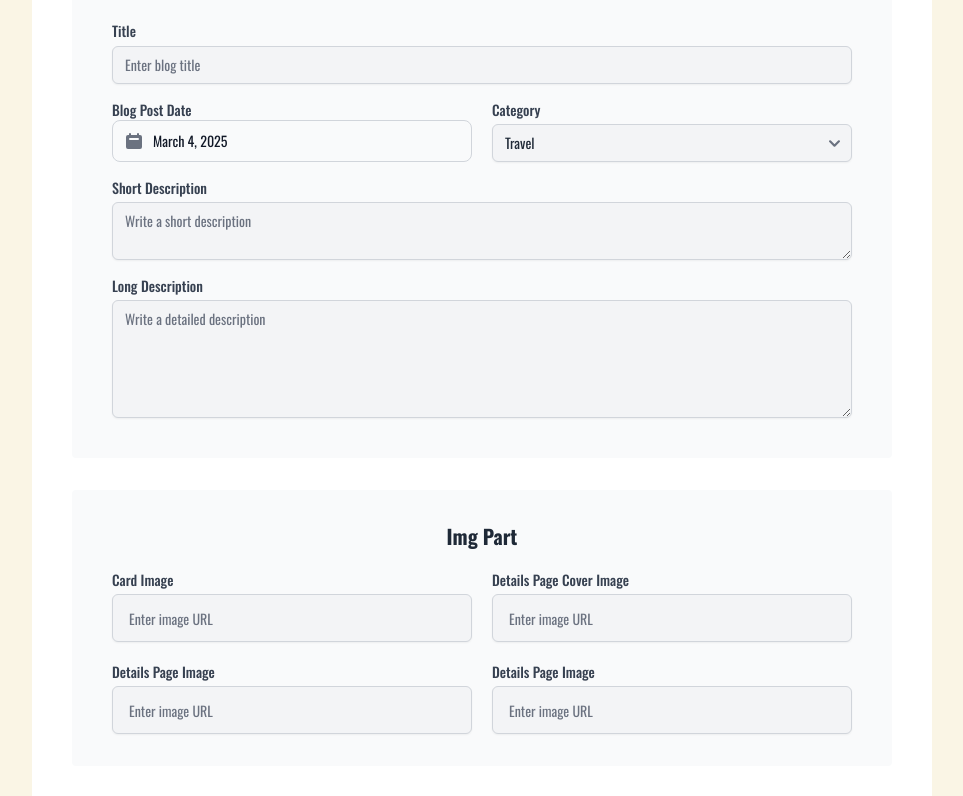
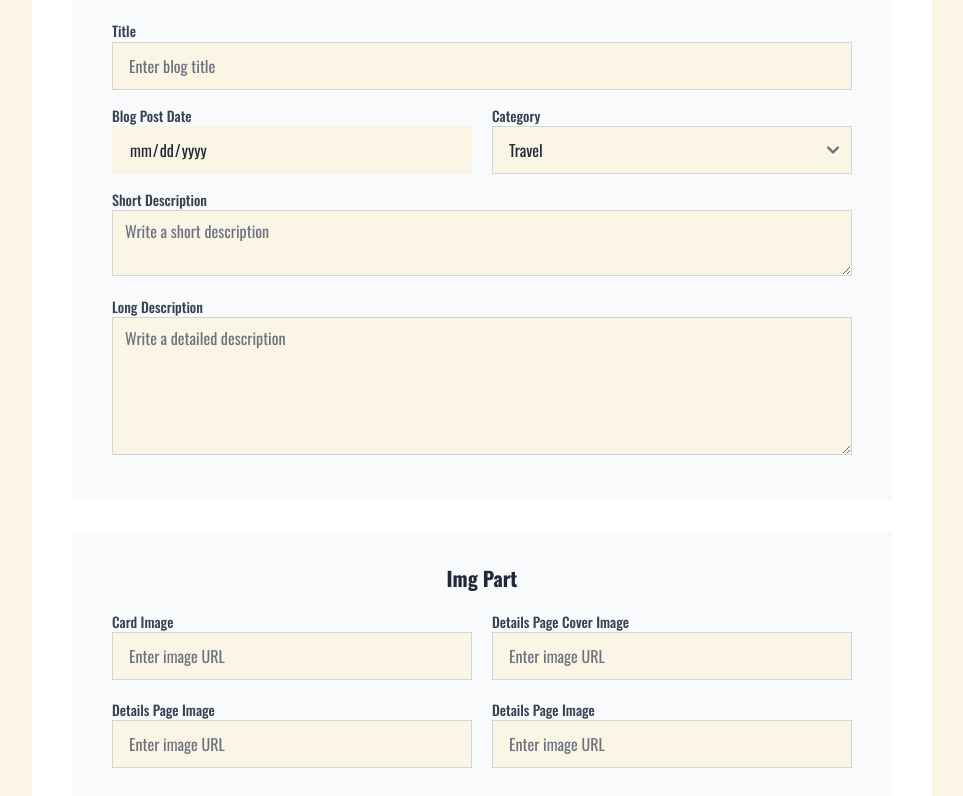
Before and after one commit to Moshiur-15/nextra-blog-client, a React (Vite) app: page /addBlog in a window 1280 px wide. Shown: the part 364-1160 px from the top of the page, without its empty margins (158-1121 px from the left). Built offline with nearby package versions, Linux system fonts and the light colour scheme; no server answers; sample sign-in values are in the browser's storage.

Commit message:
add blog

```diff
--- a/src/Pages/AddBlog.jsx
+++ b/src/Pages/AddBlog.jsx
@@ -73,10 +73,7 @@ const AddBlogs = () => {
         </motion.div>
       </>
       <div className="bg-white max-w-[900px] mx-auto mt-10">
-        <form
-          onSubmit={handleSubmit}
-          className="space-y-8 p-3 md:p-10"
-        >
+        <form onSubmit={handleSubmit} className="space-y-8 p-3 md:p-10">
           {/* Text Section */}
           <section className="rounded p-10 space-y-4 bg-gray-50">
             <h2 className="text-xl font-bold text-gray-800 text-center">
@@ -88,7 +85,7 @@ const AddBlogs = () => {
               <input
                 type="text"
                 name="title"
-                className="mt-1 block w-full bg-gray-100 border-gray-300 rounded-md shadow-sm focus:ring-cyan-500 focus:border-cyan-500 sm:text-sm"
+                className="input w-full rounded-none border-gray-300 focus:outline-none focus:ring-0 focus:ring-none bg-[#FAF5E5]"
                 placeholder="Enter blog title"
                 required
               />
@@ -99,7 +96,14 @@ const AddBlogs = () => {
                 <label className="block text-sm font-medium text-gray-700">
                   Blog Post Date
                 </label>
-                <Datepicker name="deadline" required />
+                <input
+                  type="date"
+                  name="deadline"
+                  id="deadline"
+                  required
+                  readOnly
+                  class="input w-full rounded-none focus:outline-none focus:ring-0 focus:ring-none bg-[#FAF5E5] border-[#FAF5E5]"
+                />
               </div>
 
               <div className="flex-1">
@@ -108,7 +112,7 @@ const AddBlogs = () => {
                 </label>
                 <select
                   name="category"
-                  className="bg-gray-100 mt-1 block w-full border-gray-300 rounded-md shadow-sm focus:ring-cyan-500 focus:border-cyan-500 sm:text-sm"
+                  className="input w-full rounded-none border-gray-300 focus:outline-none focus:ring-0 focus:ring-none bg-[#FAF5E5]"
                   required
                 >
                   <option value="" disabled>
@@ -135,7 +139,7 @@ const AddBlogs = () => {
                 minLength={100}
                 maxLength={200}
                 rows="2"
-                className="mt-1 block w-full bg-gray-100 border-gray-300 rounded-md shadow-sm focus:ring-cyan-500 focus:border-cyan-500 sm:text-sm"
+                className="w-full rounded-none border-gray-300 focus:outline-none focus:ring-0 focus:ring-none bg-[#FAF5E5]"
                 placeholder="Write a short description"
                 required
               />
@@ -149,7 +153,7 @@ const AddBlogs = () => {
                 minLength={400}
                 name="longDescription"
                 rows="5"
-                className="mt-1 block w-full bg-gray-100 border-gray-300 rounded-md shadow-sm focus:ring-cyan-500 focus:border-cyan-500 sm:text-sm"
+                className="w-full rounded-none border-gray-300 focus:outline-none focus:ring-0 focus:ring-none bg-[#FAF5E5]"
                 placeholder="Write a detailed description"
                 required
               />
@@ -170,7 +174,7 @@ const AddBlogs = () => {
                 <input
                   type="url"
                   name="cardImage"
-                  className="mt-1 input block w-full bg-gray-100 border-gray-300 rounded-md shadow-sm focus:ring-cyan-500 sm:text-sm"
+                  className="input w-full rounded-none border-gray-300 focus:outline-none focus:ring-0 focus:ring-none bg-[#FAF5E5]"
                   placeholder="Enter image URL"
                   required
                 />
@@ -182,7 +186,7 @@ const AddBlogs = () => {
                 <input
                   type="url"
                   name="cover"
-                  className="mt-1 input block w-full bg-gray-100 border-gray-300 rounded-md shadow-sm focus:ring-cyan-500 sm:text-sm"
+                  className="input w-full rounded-none border-gray-300 focus:outline-none focus:ring-0 focus:ring-none bg-[#FAF5E5]"
                   placeholder="Enter image URL"
                   required
                 />
@@ -197,7 +201,7 @@ const AddBlogs = () => {
                 <input
                   type="url"
                   name="Img1"
-                  className="mt-1 input block w-full bg-gray-100 border-gray-300 rounded-md shadow-sm focus:ring-cyan-500 sm:text-sm"
+                  className="input w-full rounded-none border-gray-300 focus:outline-none focus:ring-0 focus:ring-none bg-[#FAF5E5]"
                   placeholder="Enter image URL"
                   required
                 />
@@ -209,7 +213,7 @@ const AddBlogs = () => {
                 <input
                   type="url"
                   name="Img2"
-                  className="mt-1 input block w-full bg-gray-100 border-gray-300 rounded-md shadow-sm focus:ring-cyan-500 sm:text-sm"
+                  className="input w-full rounded-none border-gray-300 focus:outline-none focus:ring-0 focus:ring-none bg-[#FAF5E5]"
                   placeholder="Enter image URL"
                   required
                 />
```
